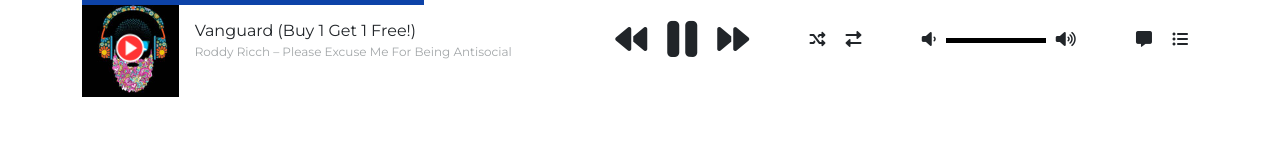
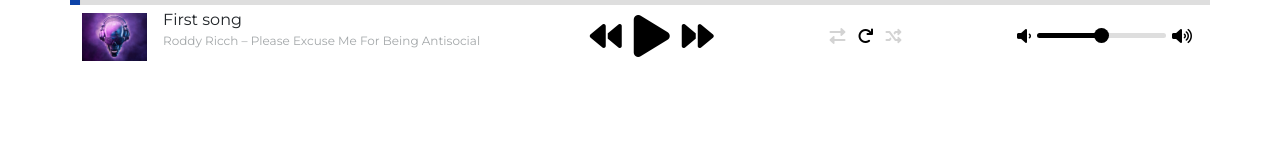
Before and after one commit to Mahbubul-Hasan/PSD-to-HTML, a plain HTML site: page 8-05mbeatzz/player.html in a window 1280 px wide. Drawn offline with nearby package versions, Linux system fonts and the light colour scheme.

Commit message:
Make a music player

```diff
--- a/8-05mbeatzz/css/style.css
+++ b/8-05mbeatzz/css/style.css
@@ -278,7 +278,7 @@ header .navbar .cta-btn a:hover {
     transform: translate(-50%, -50%);
 }
 .player .track-thumbnail {
-    width: 20%;
+    width: 65px;
 }
 .player .track-thumbnail .play-icon {
     width: 30%;
@@ -294,13 +294,14 @@ header .navbar .cta-btn a:hover {
     font-size: 12px;
     color: #a3a7a9;
 }
-.player p .fas {
-    margin: 0 10px;
+.player button {
+    border: none;
+    background: none;
 }
-.player .controller p {
+.player .controller button {
     font-size: 32px;
 }
-.player .controller p:nth-child(2) {
+.player .controller button:nth-child(2) {
     font-size: 48px;
 }
 .player {
@@ -309,15 +310,94 @@ header .navbar .cta-btn a:hover {
 .player .progress-bar {
     width: 100%;
     height: 5px;
-    background: #0d43a8;
+    background: #d3d3d3;
     position: absolute;
     top: 0;
+    left: 0;
 }
+
+input[type="range"] {
+    margin: auto;
+    outline: none;
+    padding: 0;
+    width: 640px;
+    height: 2px;
+    background-color: #dedede;
+    background-image: -webkit-gradient(linear, 50% 0%, 50% 100%, color-stop(0%, #ff1100), color-stop(100%, #ff1100));
+    background-size: 50% 100%;
+    background-repeat: no-repeat;
+    border-radius: 10px;
+    cursor: pointer;
+    -webkit-appearance: none;
+}
+
+input[type="range"]::-webkit-slider-runnable-track {
+    box-shadow: none;
+    border: none;
+    background: transparent;
+    -webkit-appearance: none;
+}
+
+input[type="range"]::-webkit-slider-thumb {
+    height: 18px;
+    width: 28px;
+    border: 0;
+    background: #fff;
+    border: 1px solid #777;
+    border-radius: 8px;
+    box-shadow: 0 0 1px 0px rgba(0, 0, 0, 0.1);
+    -webkit-appearance: none;
+}
+
+.player .progress-bar input {
+    -webkit-appearance: none;
+    width: 100%;
+    height: 5px;
+    background-color: #dedede;
+    background-image: -webkit-gradient(linear, 50% 0%, 50% 100%, color-stop(0%, #0d43a8), color-stop(100%, #0d43a8));
+    outline: none;
+    border-radius: 0;
+    -webkit-transition: 0.2s;
+    transition: opacity 0.2s;
+}
+.player .progress-bar input::-webkit-slider-thumb {
+    -webkit-appearance: none;
+    appearance: none;
+    width: 10px;
+    height: 10px;
+    background: #0d43a8;
+    border: none;
+    border-radius: 0;
+    cursor: pointer;
+}
+
 .player .volume p:nth-child(2) {
-    width: 100px;
+    margin-bottom: 8px;
+}
+.player .volume p:nth-child(2) input {
+    -webkit-appearance: none;
+    width: 100%;
     height: 5px;
-    display: inline-block;
-    background-color: #000;
+    background-color: #dedede;
+    background-image: -webkit-gradient(linear, 50% 0%, 50% 100%, color-stop(0%, #000000), color-stop(100%, #000000));
+    outline: none;
+    -webkit-transition: 0.2s;
+    transition: opacity 0.2s;
+}
+.player .volume p:nth-child(2) input::-webkit-slider-thumb {
+    -webkit-appearance: none;
+    appearance: none;
+    width: 15px;
+    height: 15px;
+    background: #000000;
+    border: none;
+    cursor: pointer;
+}
+.player .loop-shuffle button {
+    color: #d3d3d3;
+}
+.player .loop-shuffle button.active {
+    color: #000000 !important;
 }
 .track-list .track-thumbnail {
     width: 50px;
@@ -624,6 +704,24 @@ footer hr {
         padding: 15px 0;
         margin: 0 30%;
     }
+    .player .title {
+        width: 200px;
+        height: 25px;
+        overflow: hidden;
+        margin-top: 3px;
+    }
+    .player .subtitle {
+        width: 200px;
+    }
+    .player .volume p:nth-child(2) input {
+        width: 50px;
+    }
+    .player .controller button {
+        font-size: 24px;
+    }
+    .player .controller button:nth-child(2) {
+        font-size: 40px;
+    }
     .tracks-add-to-cart .tags {
         display: none;
     }
@@ -660,7 +758,29 @@ footer hr {
     .contact-us form .col-md-6:nth-child(2) {
         margin-top: 25px;
     }
+    .player .title {
+        width: 150px;
+    }
+    .player .subtitle {
+        display: none;
+    }
+    .player .loop-shuffle,
+    .player .volume {
+        display: none !important;
+    }
     .tracks-add-to-cart .modal-plan-list {
         margin-bottom: 10px;
     }
 }
+@media only screen and (max-width: 320px) {
+    .player .title,
+    .player .subtitle {
+        width: 100px;
+    }
+    .player .controller button {
+        font-size: 16px;
+    }
+    .player .controller button:nth-child(2) {
+        font-size: 32px;
+    }
+}
--- /dev/null
+++ b/8-05mbeatzz/js/player.js
@@ -0,0 +1,220 @@
+let previous = document.querySelector("#previous");
+let play = document.querySelector("#play");
+let next = document.querySelector("#next");
+let title = document.querySelector("#title");
+let volume = document.querySelector("#volume");
+let slider = document.querySelector("#duration_slider");
+let show_duration = document.querySelector("#show_duration");
+let track_image = document.querySelector("#track_image");
+let autoplay_switcher = document.querySelector("#autoplay-switcher");
+let loop_switcher = document.querySelector("#loop-switcher");
+let shuffle_switcher = document.querySelector("#shuffle-switcher");
+
+let timer;
+let autoplay = 0;
+let loop = 1;
+let shuffle = 0;
+
+let index_no = 0;
+let playing_song = false;
+
+//create a audio Element
+let track = document.createElement("audio");
+
+//All songs list
+let all_song = [
+    {
+        name: "First song",
+        path: "../music/song1.mp3",
+        img: "../images/img1.jpg",
+        singer: "1",
+    },
+    {
+        name: "Second song",
+        path: "../music/song2.mp3",
+        img: "../images/img2.jpg",
+        singer: "2",
+    },
+    {
+        name: "Third song",
+        path: "../music/song3.mp3",
+        img: "../images/img3.jpg",
+        singer: "3",
+    },
+    {
+        name: "Fourth song",
+        path: "../music/song4.mp3",
+        img: "../images/img4.jpg",
+        singer: "4",
+    },
+    {
+        name: "Fifth song",
+        path: "../music/song5.mp3",
+        img: "../images/img5.jpg",
+        singer: "5",
+    },
+];
+
+// All functions
+
+// function load the track
+function load_track(index_no) {
+    clearInterval(timer);
+    reset_slider();
+
+    track.src = all_song[index_no].path;
+    title.innerHTML = all_song[index_no].name;
+    track_image.src = all_song[index_no].img;
+    track.load();
+
+    timer = setInterval(range_slider, 1000);
+}
+
+load_track(index_no);
+
+// checking.. the song is playing or not
+function just_play() {
+    if (playing_song == false) {
+        play_song();
+    } else {
+        pause_song();
+    }
+}
+
+// reset song slider
+function reset_slider() {
+    slider.value = 0;
+}
+
+// play song
+function play_song() {
+    track.play();
+    playing_song = true;
+    play.innerHTML = '<i class="fas fa-pause" aria-hidden="true"></i>';
+}
+
+//pause song
+function pause_song() {
+    track.pause();
+    playing_song = false;
+    play.innerHTML = '<i class="fas fa-play" aria-hidden="true"></i>';
+}
+
+// next song
+function next_song() {
+    if (index_no < all_song.length - 1) {
+        index_no += 1;
+    } else {
+        index_no = 0;
+    }
+    load_track(index_no);
+    play_song();
+}
+
+// previous song
+function previous_song() {
+    if (index_no > 0) {
+        index_no -= 1;
+    } else {
+        index_no = all_song.length - 1;
+    }
+    load_track(index_no);
+    play_song();
+}
+
+// change volume
+function volume_change() {
+    track.volume = volume.value / 100;
+}
+//mute sound function
+function mute_sound() {
+    track.volume = 0;
+    volume.value = 0;
+    volume.style.backgroundSize = "0% 100%";
+}
+//mute sound function
+function full_sound() {
+    track.volume = 1;
+    volume.value = 100;
+    volume.style.backgroundSize = "100% 100%";
+}
+
+// autoplay function
+function autoplay_control() {
+    if (autoplay == 1) {
+        autoplay = 0;
+        autoplay_switcher.classList.remove("active");
+    } else {
+        autoplay = 1;
+        loop = 0;
+        shuffle = 0;
+        autoplay_switcher.classList.add("active");
+        loop_switcher.classList.remove("active");
+        shuffle_switcher.classList.remove("active");
+    }
+}
+
+// loop function
+function loop_control() {
+    if (loop == 1) {
+        loop = 0;
+        loop_switcher.classList.remove("active");
+    } else {
+        loop = 1;
+        autoplay = 0;
+        shuffle = 0;
+        loop_switcher.classList.add("active");
+        autoplay_switcher.classList.remove("active");
+        shuffle_switcher.classList.remove("active");
+    }
+}
+
+// shuffle function
+function shuffle_control() {
+    if (shuffle == 1) {
+        shuffle = 0;
+        shuffle_switcher.classList.remove("active");
+    } else {
+        shuffle = 1;
+        autoplay = 0;
+        loop = 0;
+        shuffle_switcher.classList.add("active");
+        autoplay_switcher.classList.remove("active");
+        loop_switcher.classList.remove("active");
+    }
+}
+
+// change slider position
+function change_duration() {
+    slider_position = track.duration * (slider.value / 100);
+    track.currentTime = slider_position;
+}
+
+function range_slider() {
+    let position = 0;
+
+    // update slider position
+    if (!isNaN(track.duration)) {
+        position = track.currentTime * (100 / track.duration);
+        slider.value = position;
+        slider.style.backgroundSize = Math.round(position) + "% 100%";
+    }
+
+    // function will run when the song is over
+    if (track.ended) {
+        play.innerHTML = '<i class="fa fa-play" aria-hidden="true"></i>';
+        if (autoplay == 1) {
+            index_no += 1;
+            load_track(index_no);
+            play_song();
+        } else if (loop == 1) {
+            index_no = index_no;
+            load_track(index_no);
+            play_song();
+        } else if (shuffle == 1) {
+            index_no = Math.floor(Math.random() * all_song.length);
+            load_track(index_no);
+            play_song();
+        }
+    }
+}
--- /dev/null
+++ b/8-05mbeatzz/js/sctipt.js
@@ -0,0 +1,11 @@
+$("input[type=range]")
+    .on("input change", function (e) {
+        let min = e.target.min,
+            max = e.target.max,
+            val = e.target.value;
+
+        $(e.target).css({
+            backgroundSize: ((val - min) * 100) / (max - min) + "% 100%",
+        });
+    })
+    .trigger("input");
--- a/8-05mbeatzz/player.html
+++ b/8-05mbeatzz/player.html
@@ -17,43 +17,49 @@
     <body>
         <div class="container player">
             <div class="d-flex justify-content-between align-items-center">
-                <div class="d-flex justify-content-start align-items-center">
+                <div class="d-flex justify-content-start align-items-center track-info">
                     <div class="track-thumbnail">
-                        <img src="./images/music-2.jpg" alt="Featured Tracks" class="img-fluid w-100" />
-                        <img src="./images/play-icon-png-transparent-14.jpg" alt="Featured Tracks" class="play-icon" />
+                        <img src="./images/music-2.jpg" alt="Featured Tracks" id="track_image" class="img-fluid w-100" />
+                        <!-- <img src="./images/play-icon-png-transparent-14.jpg" alt="Featured Tracks" class="play-icon" /> -->
                     </div>
                     <div class="ms-3">
-                        <p class="mb-0">Vanguard (Buy 1 Get 1 Free!)</p>
+                        <p id="title" class="title mb-0">Vanguard (Buy 1 Get 1 Free!)</p>
                         <p class="subtitle">Roddy Ricch – Please Excuse Me For Being Antisocial</p>
                     </div>
                 </div>
                 <div class="d-flex justify-content-evenly align-items-center controller">
-                    <p><i class="fas fa-backward"></i></p>
-                    <p><i class="fas fa-pause"></i></p>
-                    <p><i class="fas fa-forward"></i></p>
+                    <button onclick="previous_song()" id="previous"><i class="fa fa-backward"></i></button>
+                    <button onclick="just_play()" id="play"><i class="fa fa-play"></i></button>
+                    <button onclick="next_song()" id="next"><i class="fa fa-forward"></i></button>
                 </div>
 
-                <div class="d-flex justify-content-evenly">
-                    <p><i class="fas fa-random"></i></p>
-                    <p><i class="fas fa-exchange-alt"></i></p>
+                <div class="d-flex justify-content-evenly loop-shuffle">
+                    <button title="autoplay" id="autoplay-switcher" onclick="autoplay_control()"><i class="fas fa-exchange-alt"></i></button>
+                    <button title="loop" id="loop-switcher" class="active" onclick="loop_control()"><i class="fas fa-redo"></i></button>
+                    <button title="shuffle" id="shuffle-switcher" onclick="shuffle_control()"><i class="fas fa-random"></i></button>
                 </div>
 
                 <div class="d-flex justify-content-evenly align-items-center volume">
-                    <p><i class="fas fa-volume-down"></i></p>
-                    <p></p>
-                    <p><i class="fas fa-volume-up"></i></p>
+                    <button onclick="mute_sound()"><i class="fas fa-volume-down"></i></button>
+                    <p><input type="range" name="" id="volume" min="0" max="100" id="volume" onchange="volume_change()" /></p>
+                    <button onclick="full_sound()"><i class="fas fa-volume-up"></i></button>
                 </div>
 
-                <div class="d-flex justify-content-evenly">
-                    <p><i class="fas fa-comment-alt"></i></p>
-                    <p><i class="fas fa-list-ul"></i></p>
-                </div>
+                <!-- <div class="d-flex justify-content-evenly">
+                    <button><i class="fas fa-comment-alt"></i></button>
+                    <button><i class="fas fa-list-ul"></i></button>
+                </div> -->
             </div>
-            <div class="progress-bar" style="width: 30%"></div>
+            <div class="progress-bar">
+                <input type="range" min="0" max="100" value="0" id="duration_slider" onchange="change_duration()" />
+            </div>
         </div>
         <script src="https://cdnjs.cloudflare.com/ajax/libs/jquery/3.6.0/jquery.min.js"></script>
         <!-- bootstrap 5 -->
         <script src="https://cdn.jsdelivr.net/npm/@popperjs/core@2.10.2/dist/umd/popper.min.js"></script>
         <script src="https://cdn.jsdelivr.net/npm/bootstrap@5.1.3/dist/js/bootstrap.min.js"></script>
+
+        <script src="./js/sctipt.js"></script>
+        <script src="./js/player.js"></script>
     </body>
 </html>
```
Also changed, not shown: 8-05mbeatzz/images/img1.jpg (added), 8-05mbeatzz/images/img2.jpg (added), 8-05mbeatzz/images/img3.jpg (added), 8-05mbeatzz/images/img4.jpg (added), 8-05mbeatzz/images/img5.jpg (added), 5 other files.
